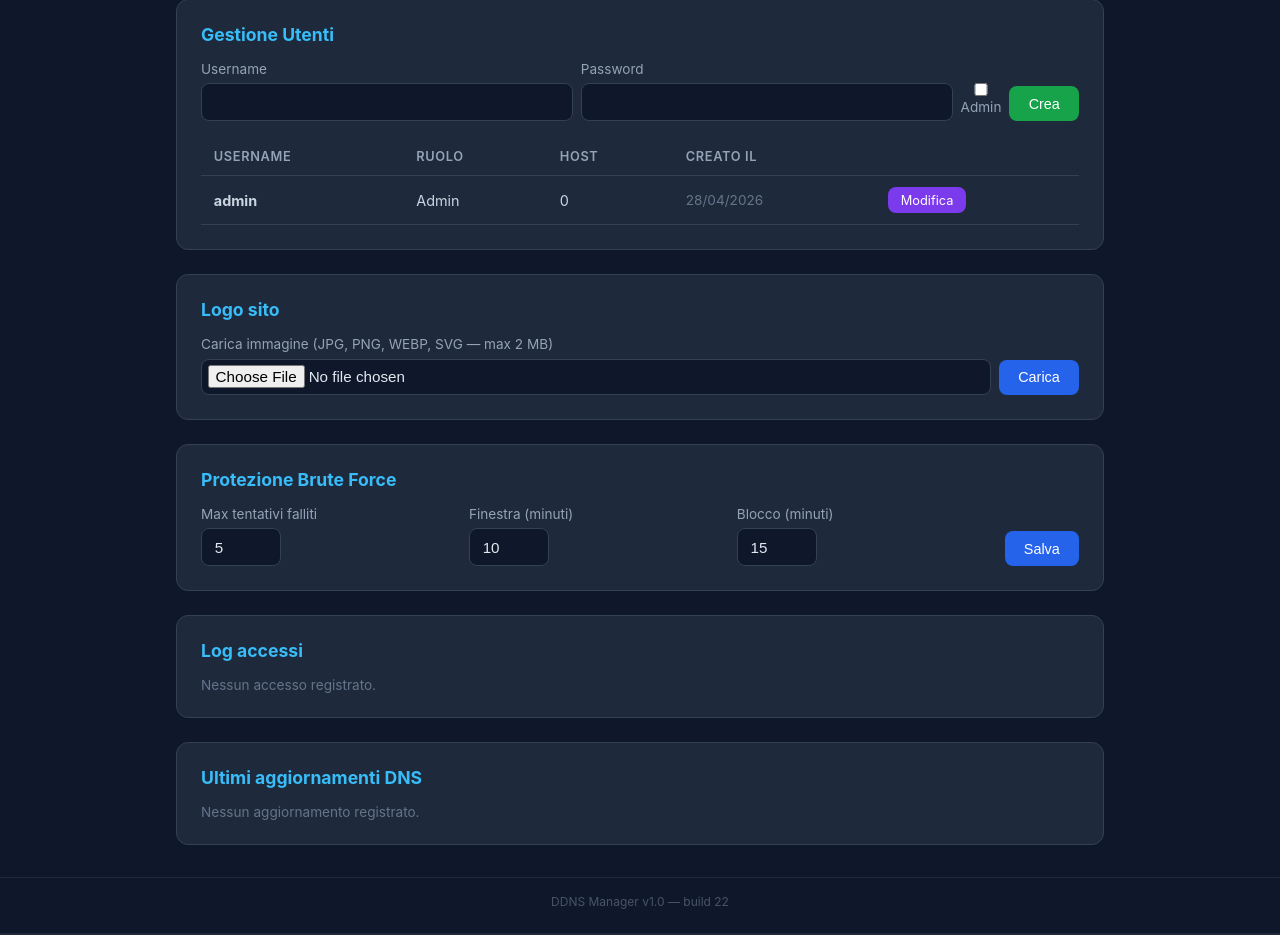
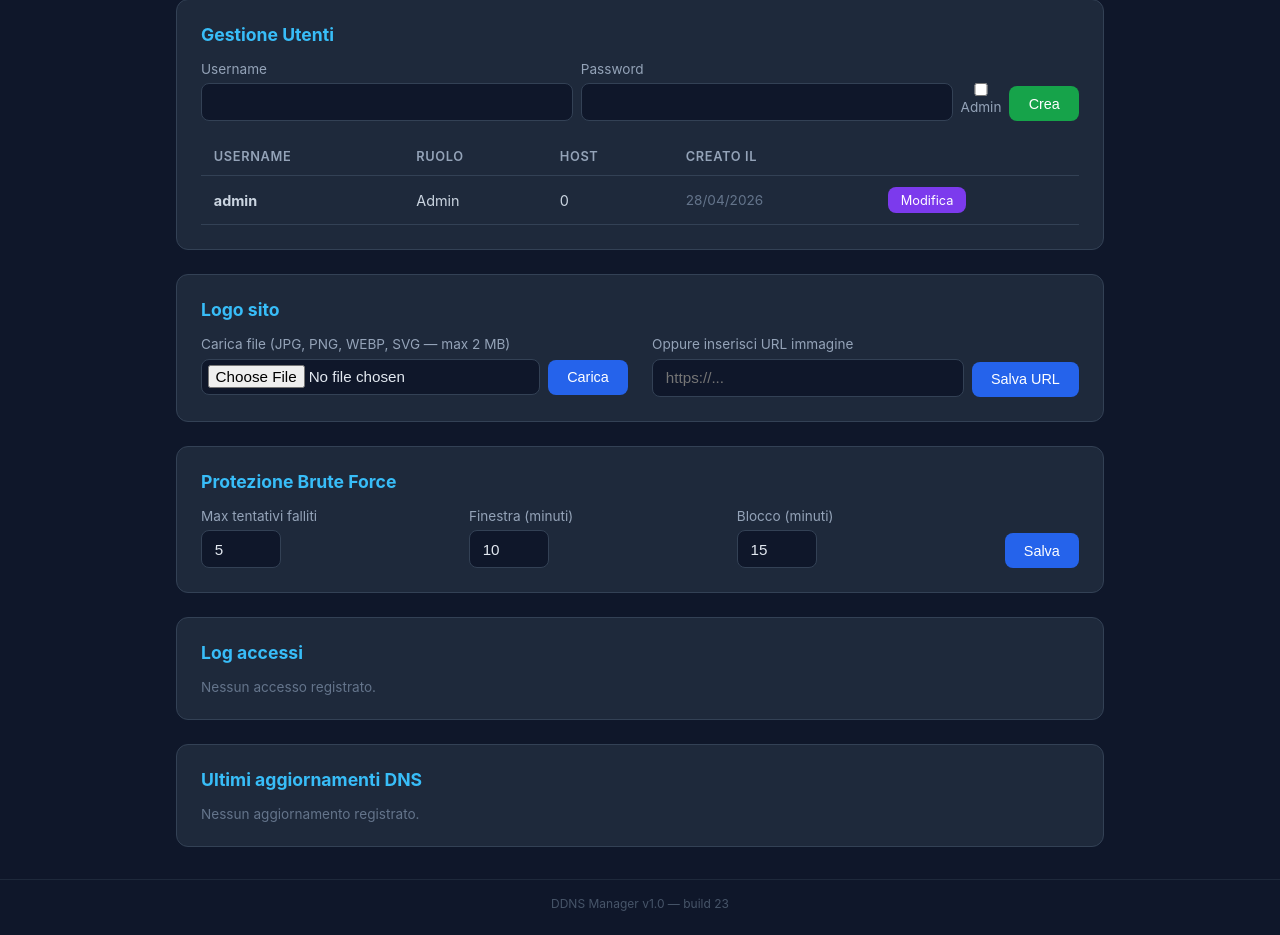
Before and after one commit to develop90/ddns-manager, a PHP site: page /admin.php in a window 1280 px wide. Shown: the part 385-1320 px from the top of the page. Run offline with PHP 8.4, Linux system fonts and the light colour scheme; the visitor is signed in with stand-in values (Sample User, id 1).

Commit message:
Logo: aggiungi opzione URL esterno
- admin: campo URL accanto all'upload file
- db: getLogoUrl() controlla prima logo_url poi logo_ext
- delete_logo rimuove sia file che URL
- build 23

Co-Authored-By: Claude Sonnet 4.6 <noreply@anthropic.com>

```diff
--- a/admin.php
+++ b/admin.php
@@ -161,11 +161,26 @@ if ($_SERVER['REQUEST_METHOD'] === 'POST' && ($_POST['action'] ?? '') === 'uploa
     }
 }
 
-// Elimina logo
+// Salva URL logo
+if ($_SERVER['REQUEST_METHOD'] === 'POST' && ($_POST['action'] ?? '') === 'save_logo_url') {
+    $url = trim($_POST['logo_url'] ?? '');
+    if ($url && !filter_var($url, FILTER_VALIDATE_URL)) {
+        $msg = 'URL non valido.'; $msgType = 'danger';
+    } else {
+        if ($url) {
+            $db->prepare("INSERT OR REPLACE INTO settings (key,value) VALUES ('logo_url',?)")->execute([$url]);
+        } else {
+            $db->prepare("DELETE FROM settings WHERE key='logo_url'")->execute();
+        }
+        $msg = $url ? 'URL logo salvato.' : 'URL logo rimosso.'; $msgType = 'success';
+    }
+}
+
+// Elimina logo (file + URL)
 if ($_SERVER['REQUEST_METHOD'] === 'POST' && ($_POST['action'] ?? '') === 'delete_logo') {
     $ext = $db->query("SELECT value FROM settings WHERE key='logo_ext'")->fetchColumn();
     if ($ext) @unlink(__DIR__ . '/data/logo.' . $ext);
-    $db->prepare("DELETE FROM settings WHERE key='logo_ext'")->execute();
+    $db->prepare("DELETE FROM settings WHERE key IN ('logo_ext','logo_url')")->execute();
     $msg = 'Logo rimosso.'; $msgType = 'success';
 }
 
@@ -373,28 +388,44 @@ $loginLogs = $loginLogs->fetchAll();
     <!-- Logo -->
     <div class="card">
         <h2>Logo sito</h2>
-        <?php $logoUrl = getLogoUrl(); ?>
+        <?php
+            $logoUrl    = getLogoUrl();
+            $logoUrlSaved = $db->query("SELECT value FROM settings WHERE key='logo_url'")->fetchColumn() ?: '';
+        ?>
         <?php if ($logoUrl): ?>
         <div style="margin-bottom:1rem">
-            <img src="<?= $logoUrl ?>" style="max-height:80px;max-width:300px;object-fit:contain;background:#0f172a;padding:8px;border-radius:8px;border:1px solid #334155">
+            <img src="<?= htmlspecialchars($logoUrl) ?>" style="max-height:80px;max-width:300px;object-fit:contain;background:#0f172a;padding:8px;border-radius:8px;border:1px solid #334155">
         </div>
         <?php endif; ?>
-        <div style="display:flex;gap:1rem;flex-wrap:wrap;align-items:flex-end">
+
+        <div style="display:flex;gap:1.5rem;flex-wrap:wrap;align-items:flex-start">
+            <!-- Upload file -->
             <form method="POST" enctype="multipart/form-data" class="form-inline" style="flex:1;min-width:220px">
                 <input type="hidden" name="action" value="upload_logo">
                 <div class="form-group" style="flex:1">
-                    <label>Carica immagine (JPG, PNG, WEBP, SVG — max 2 MB)</label>
+                    <label>Carica file (JPG, PNG, WEBP, SVG — max 2 MB)</label>
                     <input type="file" name="logo" accept="image/*" required style="padding:0.35rem">
                 </div>
                 <button type="submit" class="btn btn-primary" style="align-self:end">Carica</button>
             </form>
-            <?php if ($logoUrl): ?>
-            <form method="POST" onsubmit="return confirm('Rimuovere il logo?')">
-                <input type="hidden" name="action" value="delete_logo">
-                <button type="submit" class="btn btn-danger">Rimuovi logo</button>
+
+            <!-- URL esterno -->
+            <form method="POST" class="form-inline" style="flex:1;min-width:220px">
+                <input type="hidden" name="action" value="save_logo_url">
+                <div class="form-group" style="flex:1">
+                    <label>Oppure inserisci URL immagine</label>
+                    <input type="url" name="logo_url" placeholder="https://..." value="<?= htmlspecialchars($logoUrlSaved) ?>">
+                </div>
+                <button type="submit" class="btn btn-primary" style="align-self:end">Salva URL</button>
             </form>
-            <?php endif; ?>
         </div>
+
+        <?php if ($logoUrl): ?>
+        <form method="POST" style="margin-top:0.75rem" onsubmit="return confirm('Rimuovere il logo?')">
+            <input type="hidden" name="action" value="delete_logo">
+            <button type="submit" class="btn btn-danger btn-sm">Rimuovi logo</button>
+        </form>
+        <?php endif; ?>
     </div>
 
     <!-- Impostazioni Brute Force -->
--- a/config.php
+++ b/config.php
@@ -10,7 +10,7 @@ define('DEFAULT_TTL', 300);
 
 // Versione applicazione
 define('APP_VERSION', '1.0');
-define('APP_BUILD', 22);
+define('APP_BUILD', 23);
 
 // Tutti i segreti vengono dal file .env (non versionato)
 $_env = is_file(__DIR__ . '/.env') ? parse_ini_file(__DIR__ . '/.env') : [];
--- a/db.php
+++ b/db.php
@@ -105,8 +105,11 @@ function getDb(): PDO {
 }
 
 function getLogoUrl(): ?string {
-    $ext = getDb()->query("SELECT value FROM settings WHERE key='logo_ext'")->fetchColumn();
-    return $ext ? BASE_URL . '/logo.php?v=' . filemtime(__DIR__ . '/data/logo.' . $ext) : null;
+    $db  = getDb();
+    $url = $db->query("SELECT value FROM settings WHERE key='logo_url'")->fetchColumn();
+    if ($url) return $url;
+    $ext = $db->query("SELECT value FROM settings WHERE key='logo_ext'")->fetchColumn();
+    return $ext ? BASE_URL . '/logo.php?v=' . @filemtime(__DIR__ . '/data/logo.' . $ext) : null;
 }
 
 function isLoggedIn(): bool {
```
